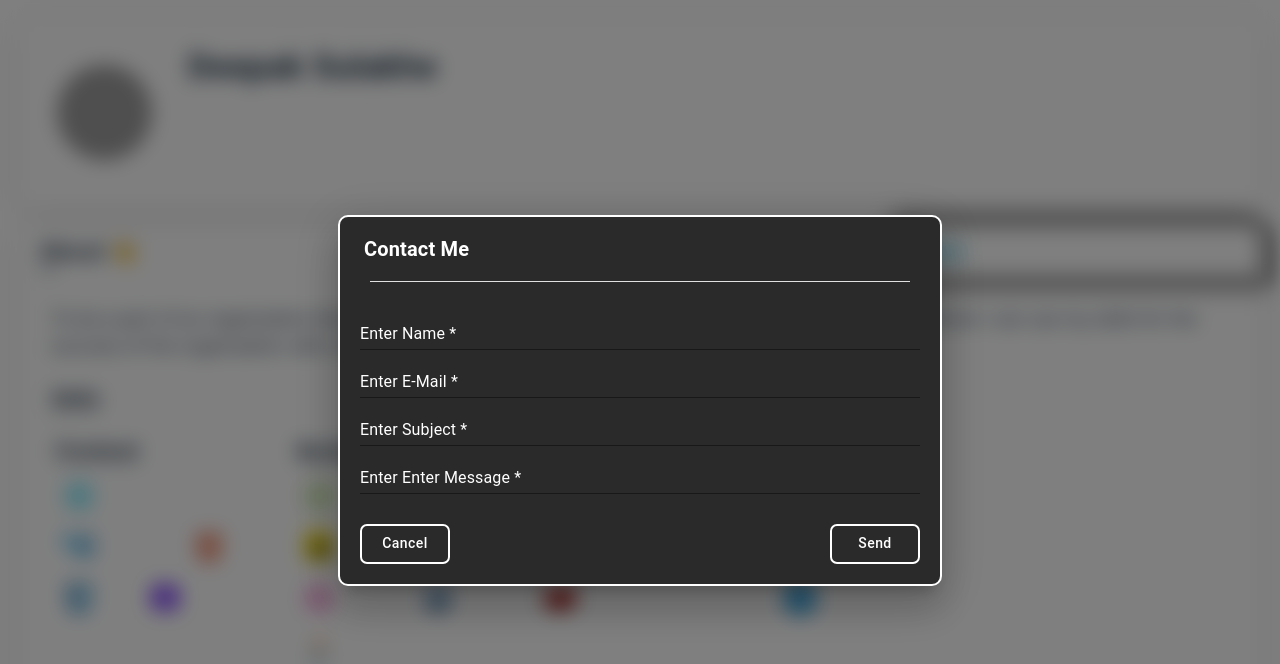
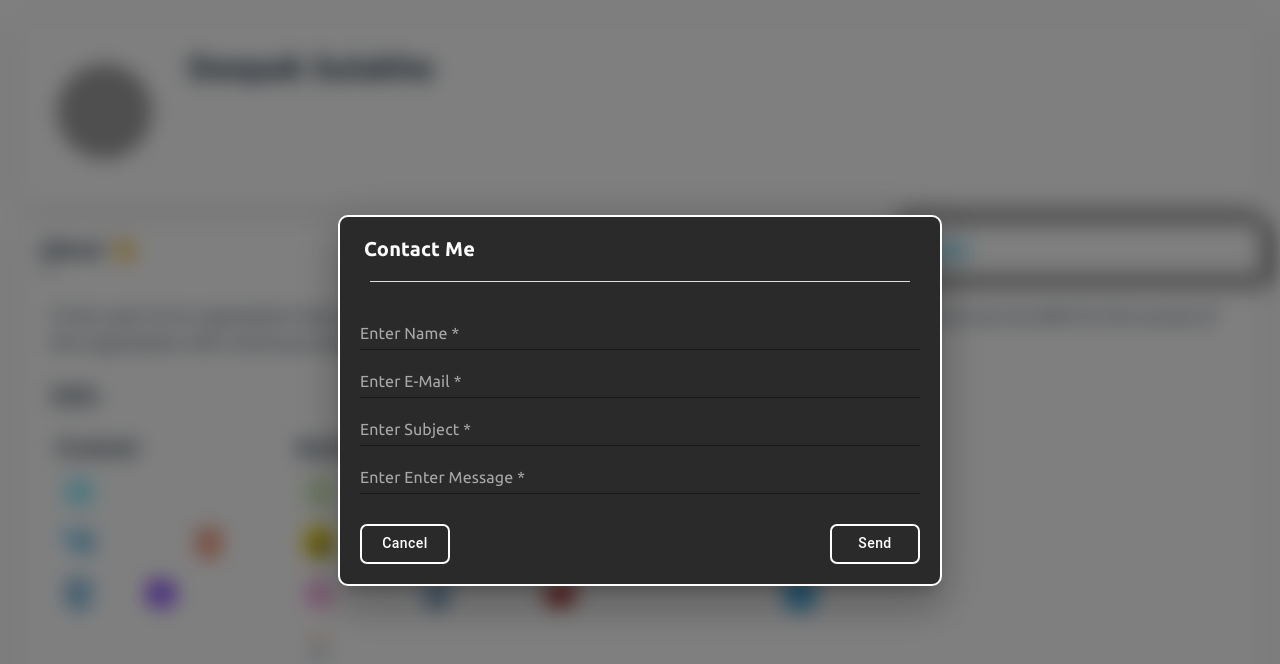
Before and after one commit to deepaksulakheds/portfolio, a React (Vite) app: page / in a window 1280 px wide. Both pictures are taken after a click on the button 358 px from the left and 164 px from the top of the page. Shown: the top 664 px of the page. Built offline with nearby package versions, Linux system fonts and the light colour scheme; grey boxes are pictures that could not be loaded.

Commit message:
fix: stable font family.

```diff
--- a/src/Components/About/AboutComponent.jsx
+++ b/src/Components/About/AboutComponent.jsx
@@ -47,7 +47,7 @@ function AboutComponent(props) {
   return (
     <Grid className="aboutContainer">
       <Grid>
-        <Typography variant="p" sx={{ fontSize: "1.12rem" }}>
+        <Typography variant="p" sx={{ fontSize: "1.1rem" }}>
           To be a part of an organization that provides ample opportunities for
           professional and personal growth, where i can use my skills for the
           success of the organization with continuous learning and dedication.
--- a/src/Components/About/aboutComponent.css
+++ b/src/Components/About/aboutComponent.css
@@ -45,7 +45,8 @@
 .skillContent {
   margin: auto;
   margin-left: 2px;
-  font-size: 0.9rem;
+  font-size: 0.92rem;
+  /* font-weight: 300; */
 }
 
 .subSkill {
--- a/src/Components/Header/Header.jsx
+++ b/src/Components/Header/Header.jsx
@@ -57,8 +57,8 @@ function Header(props) {
       />
       <Grid>
         <Typography
-          variant="h4"
-          sx={{ fontWeight: "bold", marginBlock: "5px" }}
+          variant="h5"
+          sx={{ fontSize: "2rem", fontWeight: "550", marginBlock: "5px" }}
         >
           Deepak Sulakhe
         </Typography>
@@ -68,6 +68,7 @@ function Header(props) {
           style={{
             color: "white",
             cursor: "text",
+            fontWeight: "500",
             background: "rgba(255, 255, 255, 0.13)",
           }}
         />
@@ -103,6 +104,7 @@ function Header(props) {
               <IconButton
                 target="blank"
                 sx={{
+                  padding: "0.4rem",
                   transition: "all ease-in-out 0.2s",
                   color: "white",
                   "&:hover": {
--- a/src/Components/MailDialog/MailDialog.jsx
+++ b/src/Components/MailDialog/MailDialog.jsx
@@ -219,9 +219,16 @@ function MailDialog({
           <Grid>
             <TextField
               InputLabelProps={{
-                style: { color: errors.name ? "red" : "white" },
+                style: {
+                  color: errors.name ? "red" : "rgba(255,255,255,0.6)",
+                  font: "Ubuntu",
+                },
               }}
-              InputProps={{ style: { color: errors.name ? "red" : "white" } }}
+              InputProps={{
+                style: {
+                  color: errors.name ? "red" : "white",
+                },
+              }}
               variant="standard"
               fullWidth
               value={contactDetails.name}
@@ -233,9 +240,15 @@ function MailDialog({
             />
             <TextField
               InputLabelProps={{
-                style: { color: errors.email ? "red" : "white" },
+                style: {
+                  color: errors.email ? "red" : "rgba(255,255,255,0.6)",
+                },
               }}
-              InputProps={{ style: { color: errors.email ? "red" : "white" } }}
+              InputProps={{
+                style: {
+                  color: errors.email ? "red" : "rgba(255,255,255,0.6)",
+                },
+              }}
               fullWidth
               variant="standard"
               value={contactDetails.email}
@@ -246,7 +259,7 @@ function MailDialog({
               // onBlur={handleValidity}
             />
             <TextField
-              InputLabelProps={{ style: { color: "white" } }}
+              InputLabelProps={{ style: { color: "rgba(255,255,255,0.6)" } }}
               InputProps={{ style: { color: "white" } }}
               fullWidth
               value={contactDetails.subject}
@@ -257,7 +270,7 @@ function MailDialog({
             />
             <TextField
               multiline
-              InputLabelProps={{ style: { color: "white" } }}
+              InputLabelProps={{ style: { color: "rgba(255,255,255,0.6)" } }}
               InputProps={{ style: { color: "white" } }}
               fullWidth
               value={contactDetails.message}
@@ -282,7 +295,10 @@ function MailDialog({
                 borderRadius: "7px",
                 textTransform: "none",
                 color: "white",
-                ...(secretMailAlert && { fontWeight: "bold" }),
+                ...(secretMailAlert && {
+                  fontWeight: "bold",
+                  textTransform: "uppercase",
+                }),
                 "&:hover": { backgroundColor: "white", color: "black" },
               }}
               onClick={onclose}
@@ -299,7 +315,10 @@ function MailDialog({
                   : "2px solid rgba(255, 255, 255)",
                 borderRadius: "7px",
                 color: "white",
-                ...(secretMailAlert && { fontWeight: "bold" }),
+                ...(secretMailAlert && {
+                  fontWeight: "bold",
+                  textTransform: "uppercase",
+                }),
                 "&:hover": { backgroundColor: "white", color: "black" },
                 "&:disabled": {
                   color: "rgba(255, 255, 255,0.4)",
--- a/src/index.css
+++ b/src/index.css
@@ -1,3 +1,5 @@
+@import url("https://fonts.googleapis.com/css2?family=Ubuntu:wght@300;400;500;600;700&display=swap");
+
 html {
   scrollbar-width: thin;
   scrollbar-color: rgba(255, 255, 255, 0.2) #121212;
@@ -8,7 +10,7 @@ html::-webkit-scrollbar-thumb {
 }
 
 :root {
-  font-family: Inter, system-ui, Avenir, Helvetica, Arial, sans-serif;
+  font-family: Ubuntu !important;
   line-height: 1.5;
   font-weight: 400;
 
@@ -30,11 +32,22 @@ a {
 a:hover {
   color: #535bf2;
 }
-/*
-p {
-  font-family: Arial;
-  color: "red";
-} */
+
+p,
+a,
+div,
+span,
+h1,
+h2,
+h3,
+h4,
+h5,
+h6,
+input,
+.MuiTextField-root input::placeholder,
+.MuiInputLabel-root {
+  font-family: Ubuntu !important;
+}
 
 body {
   margin: 0;
```
